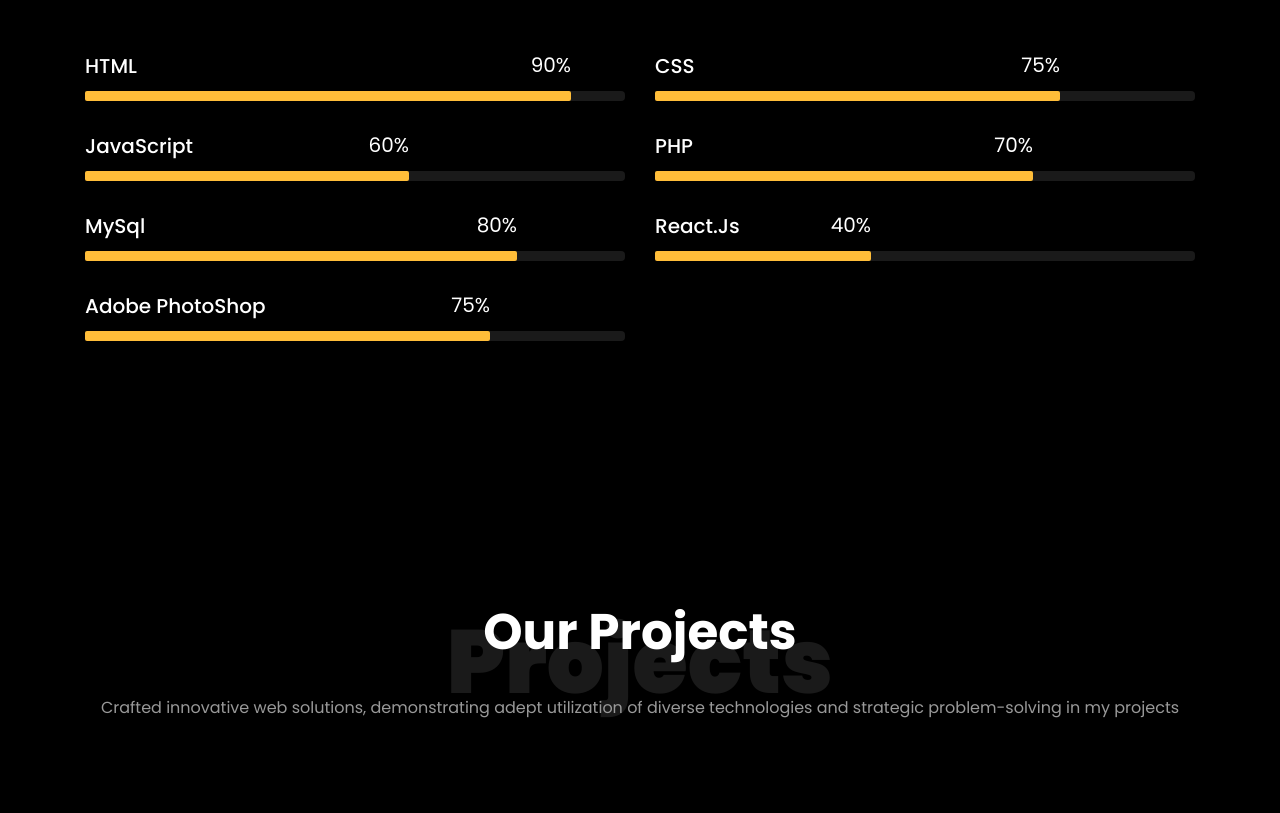
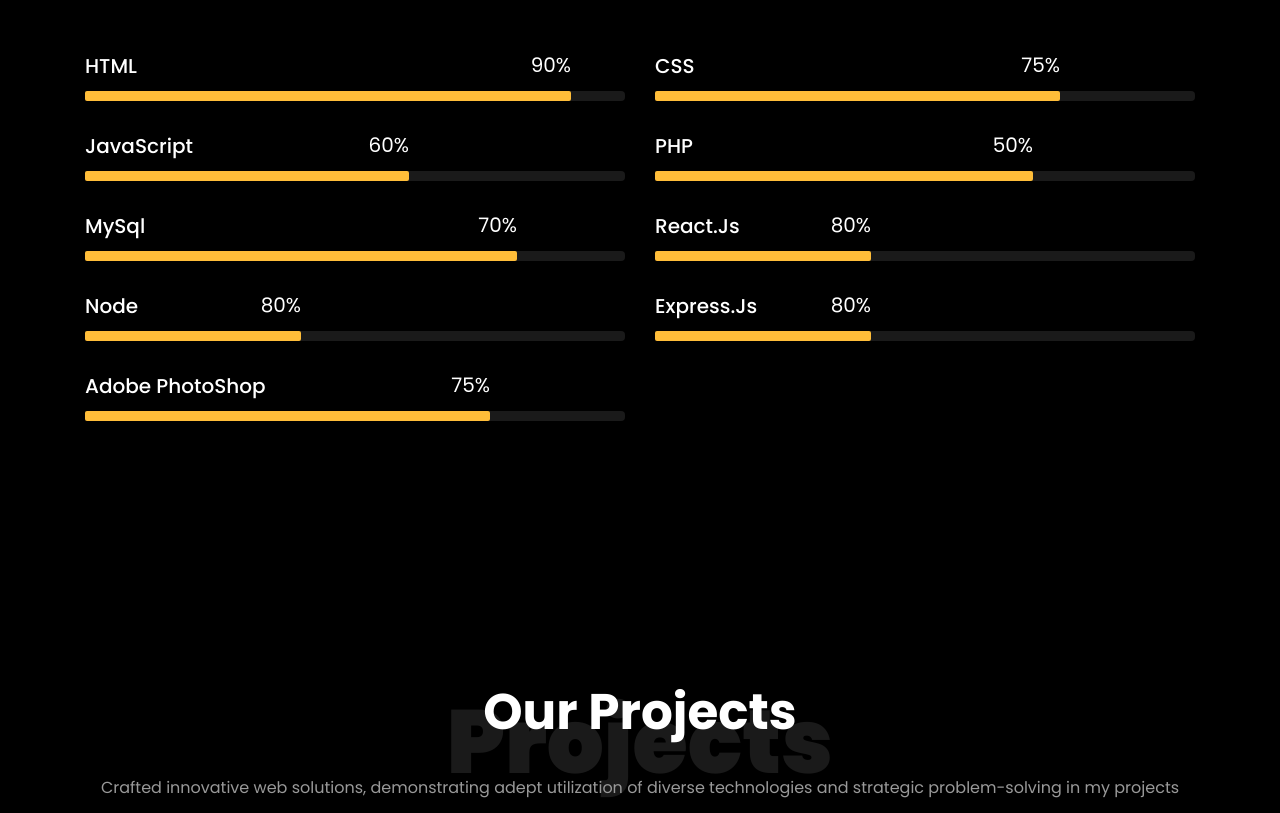
Before and after one commit to rahulrajak2909/My-Portfolio, a plain HTML site: page index.html in a window 1280 px wide. Shown: the part 4260-5073 px from the top of the page. Drawn offline with Linux system fonts and the light colour scheme; files whose address does not match are found by name.

Commit message:
Update index.html

```diff
--- a/index.html
+++ b/index.html
@@ -343,9 +343,9 @@
 						<div class="progress-wrap ftco-animate">
 							<h3>PHP</h3>
 							<div class="progress">
-							 	<div class="progress-bar color-4" role="progressbar" aria-valuenow="90"
+							 	<div class="progress-bar color-4" role="progressbar" aria-valuenow="50"
 							  	aria-valuemin="0" aria-valuemax="100" style="width:70%">
-							    <span>70%</span>
+							    <span>50%</span>
 							  	</div>
 							</div>
 						</div>
@@ -356,7 +356,7 @@
 							<div class="progress">
 							 	<div class="progress-bar color-5" role="progressbar" aria-valuenow="70"
 							  	aria-valuemin="0" aria-valuemax="100" style="width:80%">
-							    <span>80%</span>
+							    <span>70%</span>
 							  	</div>
 							</div>
 						</div>
@@ -365,9 +365,31 @@
 						<div class="progress-wrap ftco-animate">
 							<h3>React.Js</h3>
 							<div class="progress">
-							 	<div class="progress-bar color-5" role="progressbar" aria-valuenow="40"
+							 	<div class="progress-bar color-5" role="progressbar" aria-valuenow="80"
 							  	aria-valuemin="0" aria-valuemax="40" style="width:40%">
-							    <span>40%</span>
+							    <span>80%</span>
+							  	</div>
+							</div>
+						</div>
+					</div>
+					<div class="col-md-6 animate-box">
+						<div class="progress-wrap ftco-animate">
+							<h3>Node</h3>
+							<div class="progress">
+							 	<div class="progress-bar color-5" role="progressbar" aria-valuenow="80"
+							  	aria-valuemin="0" aria-valuemax="40" style="width:40%">
+							    <span>80%</span>
+							  	</div>
+							</div>
+						</div>
+					</div>
+					<div class="col-md-6 animate-box">
+						<div class="progress-wrap ftco-animate">
+							<h3>Express.Js</h3>
+							<div class="progress">
+							 	<div class="progress-bar color-5" role="progressbar" aria-valuenow="80"
+							  	aria-valuemin="0" aria-valuemax="40" style="width:40%">
+							    <span>80%</span>
 							  	</div>
 							</div>
 						</div>
```
